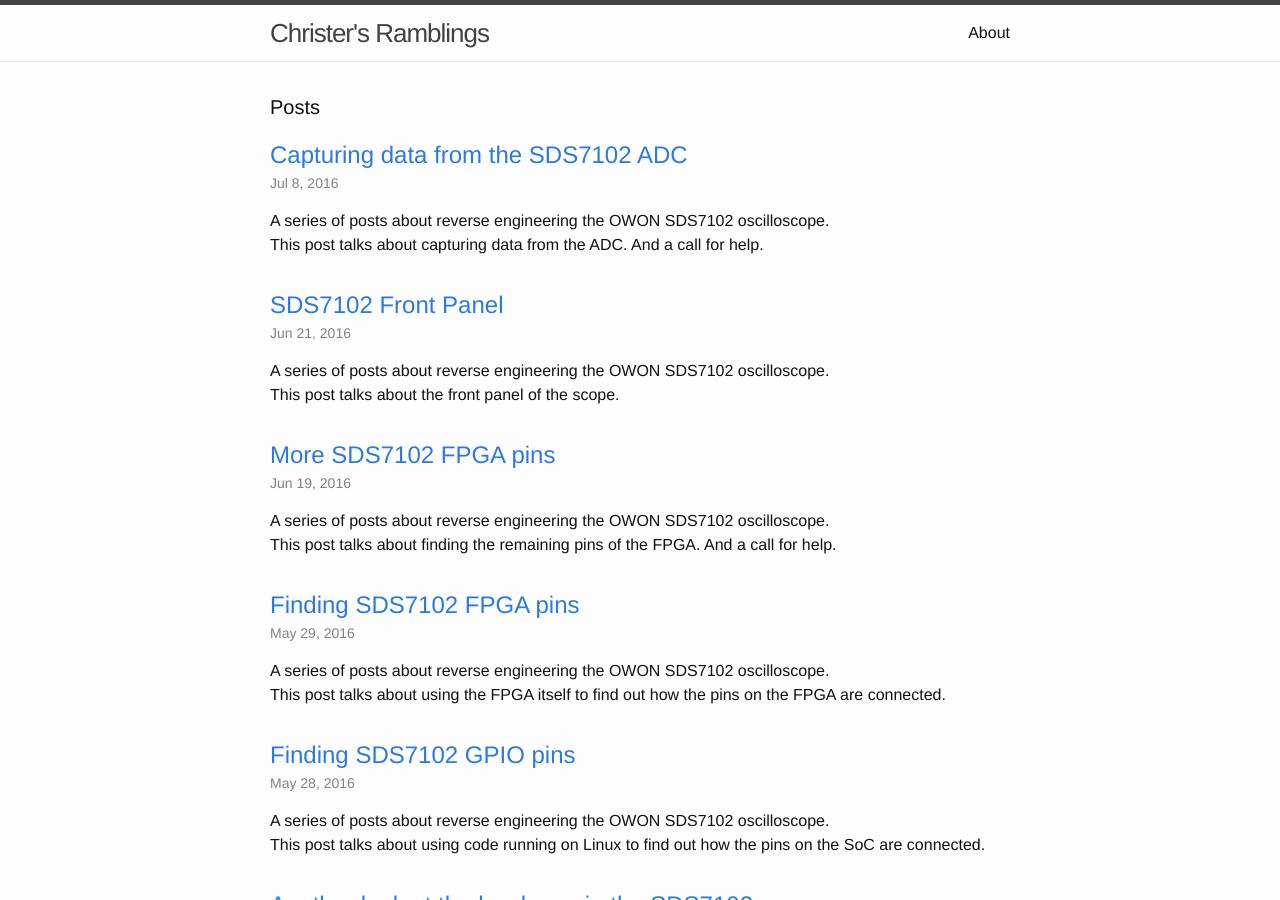
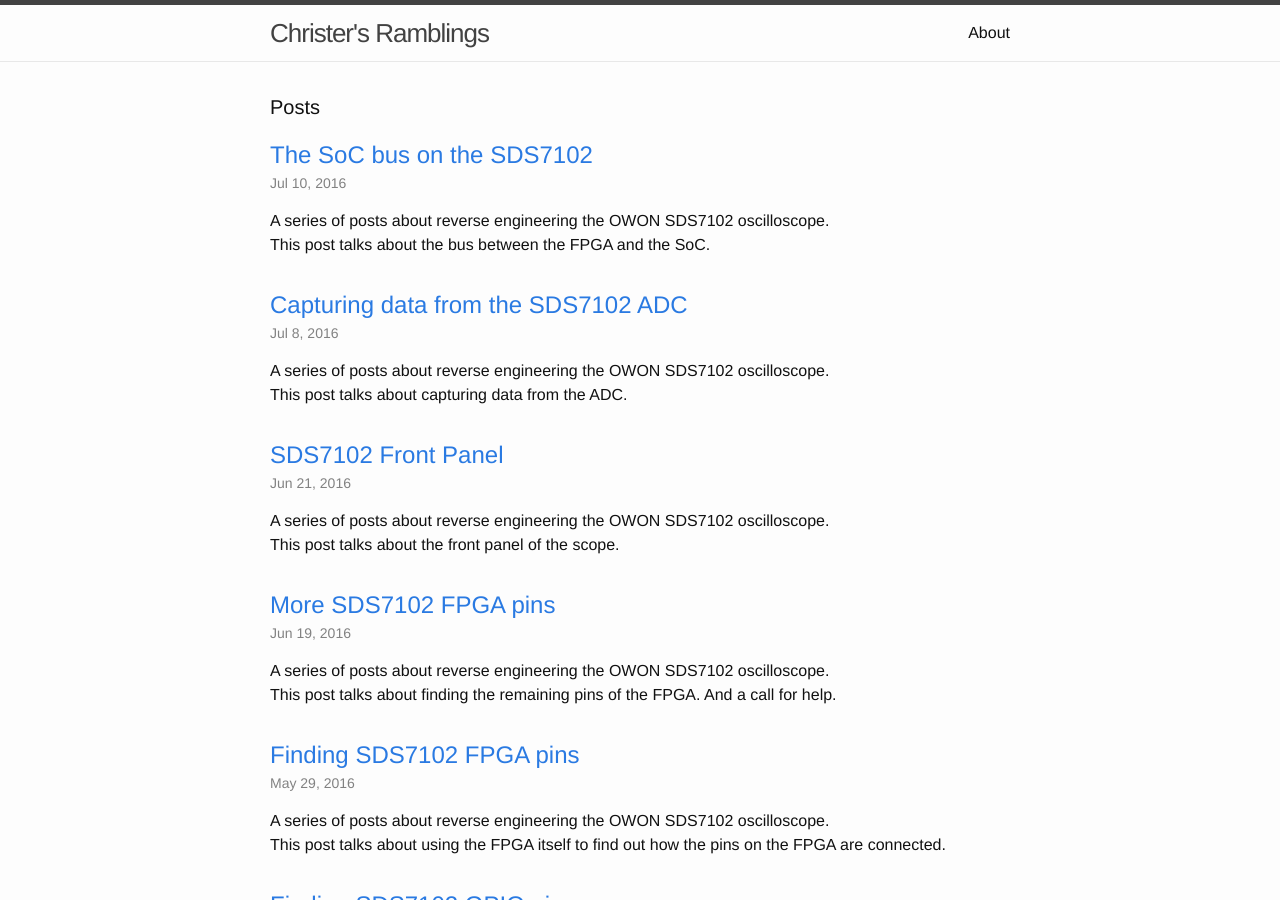
Before and after one commit to wingel/wingel.github.io, a Jekyll site: the page built from index.html, in a window 1280 px wide and 900 px high. Built offline with Jekyll 4.4.1, drawn with Linux system fonts in a browser that asks for light colours; some of the changed lines change nothing that is shown.

Commit message:
New post about SoC bus

```diff
--- a/_posts/2016-07-08-sds7102-capture.md
+++ b/_posts/2016-07-08-sds7102-capture.md
@@ -10,7 +10,6 @@
   A series of posts about reverse engineering the OWON SDS7102 oscilloscope.
   <br>
   This post talks about capturing data from the ADC.
-  And a call for help.
 id: 0c712bb4-4ad0-414e-ab12-2a78a113b3c0
 ---
 
@@ -197,3 +196,5 @@
 the order is correct or not.
 
 But I can finally use the scope to capture signals, whee.  My work is done for today.
+
+Update: A new [post]({{site.baseurl}}/2016/07/10/sds7102-soc-bus.html) is up.
--- /dev/null
+++ b/_posts/2016-07-10-sds7102-soc-bus.md
@@ -0,0 +1,243 @@
+---
+layout: post
+title: The SoC bus on the SDS7102
+tags:
+- nerdy stuff
+- sds7102
+- fpga
+- myhdl
+excerpt:
+  A series of posts about reverse engineering the OWON SDS7102 oscilloscope.
+  <br>
+  This post talks about the bus between the FPGA and the SoC.
+id: 5ba92421-b835-4366-a79a-b6f2eb4d6f22
+---
+
+This is a post in a series about me poking at the insides of my OWON
+SDS7012 oscilloscope.  You might want to start reading at the
+[beginning]({{site.baseurl}}/2016/05/01/sds7102-hacking.html).
+
+In my [last post]({{site.baseurl}}/2016/07/08/sds7102-capture.html) I
+had managed to capture some data from the ADC and make a bit of sense
+of it.  Since I now had a way of capturing data in the FPGA, why not
+apply it to the pins connected to the SoC?
+
+As I had discovered earlier the FPGA is connected to the DDR2 memory
+bus of the SoC.  I believe that the FPGA simulates a DDR2 memory.
+This is bad because the DDR2 bus is rather complicated.  The good
+thing is that I should be able to write some code on the SoC that
+affects the signals on the SoC bus which should make it easier to
+figure out which pins do what.  For the ADC bus where I had to make do
+with whatever the ADC gave me, now I can control the data.
+
+The DDR2 memory chip has the following signals:
+
+  * /CS - chip select (active low)
+  * /RAS - row address strobe (active low)
+  * /CAS - column address strobe (active low)
+  * /WE - write enable (active low)
+  * BA0..BA1 - bank address
+  * A0..A12 - address
+  * DQS0..1 - data strobe
+  * DM0..1 - data mask
+  * DQ0..15 - data
+  * CKE - clock enable
+  * ODT - on die termination
+
+Adding all these together makes a total of 41 signals.  I had only
+identified 38 signals for the SoC bus so something is missing.  I
+guess CKE and ODT are optional, but there's still one signal too many.
+
+Oh well, lets get started.
+
+Data signals
+============
+
+The first thing to do was to write some test core for the SoC which
+would run directly after starting a captue of the SoC pins:
+
+    for (i = 0; i < 32; i++)
+        writel((1<<i), soc_mem + i * 4);
+
+The idea is to move a 1 bit across a 32 bit word and see if I can find
+that pattern in the capture.  "soc_mem" is the address assigned to the
+second DDR2 memory connected to the SoC.
+
+Here's a capture of those signals:
+
+![Signals on the SoC bus]({{site.baseurl}}/images/2016-07-10-sds7102-soc-bus/soc-signals.png)
+
+Looks kind of messy doesn't it?
+
+But if I just move the signals around a bit and give them sensible
+names it looks a lot better:
+
+![Data signals on the SoC bus]({{site.baseurl}}/images/2016-07-10-sds7102-soc-bus/soc-data.png)
+
+Yes, that's clearly a 1 bit moving through the data signals.  Since
+DDR2 bus is only has 16 data signals the pattern repeats twice.  The
+other signals are control signals or address signals.
+
+It's interesting that the SoC sometimes turns off the data signals
+when it's done with them and sometimes not.  Or maybe the SoC has just
+three-stated the data signals and the voltage hasn't dropped yet.  It
+shouldn't matter that much though.
+
+I later realised that the numbering of the DQ signals is wrong, the
+CPU does write buffering and reordering of writes which means that the
+writes are not in made the same order as done from my test code.  But
+that doesn't matter too much, for the moment all I need to know are
+which pins are the data signals, I can always sort out the exact
+ordering later.
+
+Address signals
+===============
+
+I should be able to do something similar for the address signals if I
+change the stride for the address I access.  Since the writes are
+buffered and can change order I decided to use reads instead:
+
+    for (i = 0; i < 64; i++)
+        readb(ddr_mem + i * 2);
+
+I then tried this for lots of different strides for the address.  At
+first I couldn't make A0 toggle and finally realized that that's
+because the DDR2 memory bus always does burst transfers and the CPU
+seems to align those transfers to 32 bit words.  With a 16 bit memory
+this means that the lowest address bit will never change.
+
+After a lot of tries and thinking I ended up with this code:
+
+    for (i = 0; i < 64; i++)
+        readb(ddr_mem + i * (2048 + 64 * 2048));
+
+My capture buffer in the FPGA was just large enough to capture 64
+memory accesses so that's how many loops I have.
+
+The settings for the memory controller in the SoC look like this:
+
+    RASBW1 = 2'b10 -> 13 bit
+    CASBW1 = 2'b10 -> 10 bit
+    ADDRCFG1 = 2'b01 -> {RA,BA,CA}
+
+This tells us that the row address (RAS) is 13 bits wide, the column
+address (CA) is 10 bits wide, and that the order those addresses are
+pasted together to make up the memory address on the SoC.  The bank
+address (BA) is hardcoded to two bits.
+
+With a 16 bit wide memory and 10 bits of column addresses a stride of
+2048 should avoid toggling the column addresses.  The low bank address
+signal (BA0) should toggle for every access.  The high bank address
+signal (BA1) shoudl toggle for every other access.  With 64 steps the
+loop will change 6 bits so the next 4 address signals A0, A1, A2 and
+A3 should also toggle.  And if I add one more stride of 64 * 2048 at the
+same time I should be able to toggle the next 6 row address lines: A4
+to A9.
+
+![Address signals on the SoC bus]({{site.baseurl}}/images/2016-07-10-sds7102-soc-bus/soc-address.png)
+
+Well, look at that.
+
+BA0 is toggling for every read.  BA1 is toggling at half that rate.
+A0 is used for both the row address and the column address so that
+wire just shows short spikes when it's writing the row address before
+it switches to writing the column address which is always zero.  But
+the length of the bursts of spikes on A0 is twice as long as the
+pulses on BA1.  It continues this way all up to A9 as expected.
+
+A10 is toggling all the time even though my code shouldn't touch that
+address signal.  But A10 has an alternate function, it tells the DDR2
+memory to perform an automatic precharge so that's probably why it is
+toggling.  A11 is low here since it's never touched by my code, but I
+have verified that it will also change if I change the stride to
+128 * 64 * 2048.
+
+It also seems that the OWON designeds dropped the highest address line
+A12 from the SoC bus.  I guess they can manage with only 32MBytes of
+address space for the SoC bus.
+
+Control signals
+===============
+
+Only eight signals left.
+
+Quoting a [Hynix document about DDR2 memory](https://www.skhynix.com/static/filedata/fileDownload.do?seq=215):
+
+>The Bank Activate command is issued by holding /CAS and /WE HIGH with
+>/CS and /RAS LOW at the rising edge of the clock. The bank addresses
+>BA0 ~ BA2 are used to select the desired bank. The row address A0
+>through A15 is used to determine which row to activate in the
+>selected bank.
+
+>After a bank has been activated, a read or write cycle can be
+>executed. This is accomplished by setting /RAS HIGH, /CS and /CAS LOW
+>at the clock’s rising edge.  /WE must also be defined at this time to
+>determine whether the access cycle is a read operation (/WE HIGH) or
+>a write operation (/WE LOW).
+
+Lets go back to the writes again and zoom in on a single transaction:
+
+![Control signals on the SoC bus]({{site.baseurl}}/images/2016-07-10-sds7102-soc-bus/soc-control.png)
+
+That pretty much looks like it, doesn't it?  /CS and /RAS go low with
+the BA and A lines low for a Bank Activate command for the page with
+address 0 in bank 0.  After that /CS, /CAS and /WE go low to start a
+write; A3 and A4 are high saying that the write should be to column
+address 24.  It then starts another write, this time A2 is also high
+indicating a write to address 28.  A10 is also high asking the DDR
+memory to do an automatic precharge of the bank.
+
+Each write command is for a burst of 4 words and a few cycles after
+the writes we can see the transfer of the data words with data being
+transferred twice as fast as the control signals.  That's what the
+double in DDR, Double Data Rate, means.
+
+The data signals first transfer the low 16 bits of a 32 bit word,
+where the lowest bit is set, followed by the high 16 bits of a 32 bit
+word which are zero.  The next two transfers are the low 16 bit word
+with the second lowest bit set followed by the high 16 bit word which
+is zero.  This finishes the first burst of 4 words of 16 bits each.
+It's immediately followed by the next second burst of 4 more words.
+
+I think that DM0 and DM1 are the data masks indicating which bytes of
+each word should be written, DM0 says that the low byte of a 16 bit
+word should be written and DM1 says that the high byte should be
+written.  Since my code is writing full 32 bits words, both bytes
+should be written in the waveform above.  Note that I might have
+swapped the order of the bytes for DM0 and DM1 but that should be easy
+to fix if that's the case.
+
+I've named the last two signals DQS0 and DQS1.  They are supposed to
+toggle for each bit that's transmitted and as you can see they are low
+all the time in my capture.  I have seen them change sporadically in
+other transactions so I think they actually are the DQS signals but
+I'm not totally sure.
+
+The problem is that on a DDR2 bus DQS are the byte strobes that should
+be used to sample the low or high 8 bits of the DM and DQ signals.  In
+my capture I'm capturing everything using the DDR reference clock
+which is not how you're supposed to do it, and I'm probably seeing
+corrupted data.
+
+Finale
+======
+
+I think I have identified all signals on the SoC bus now.  It's
+definitely the DDR2 memory bus and yes, the FPGA is supposed to
+emulate a second DDR2 memory chip connected to the SoC.  Ouch.
+
+The reason for "ouch" is that a DDR2 memory bus is a bit complicated.
+A FPGA emulation of a DDR2 memory can ignore most things it doesn't
+need such as bank precharge or refresh, but the clocking is really
+messy.  A 16 bit wide DDR2 bus works with three different clock
+domains, there's the main DDR clock which is used for the control
+signals, but then you really have to treat the two DQS signals as
+clock for the corresponding DM and DQ signals.
+
+There are reasons why the Xilinx Spartan 6 has a hardcoded DDR2 memory
+controller.  It's tricky to get this right and even trickier to make
+it go fast.  Obviously OWON has managed to make this work so it's not
+impossible, but I'm not sure if I can manage it.
+
+I guess we'll see.  At least I don't have to worry about not having
+anything to learn in my spare time. :-)
```
Also changed, not shown: images/2016-07-10-sds7102-soc-bus/soc-address.png (added), images/2016-07-10-sds7102-soc-bus/soc-control.png (added), images/2016-07-10-sds7102-soc-bus/soc-data.png (added), images/2016-07-10-sds7102-soc-bus/soc-signals.png (added).
